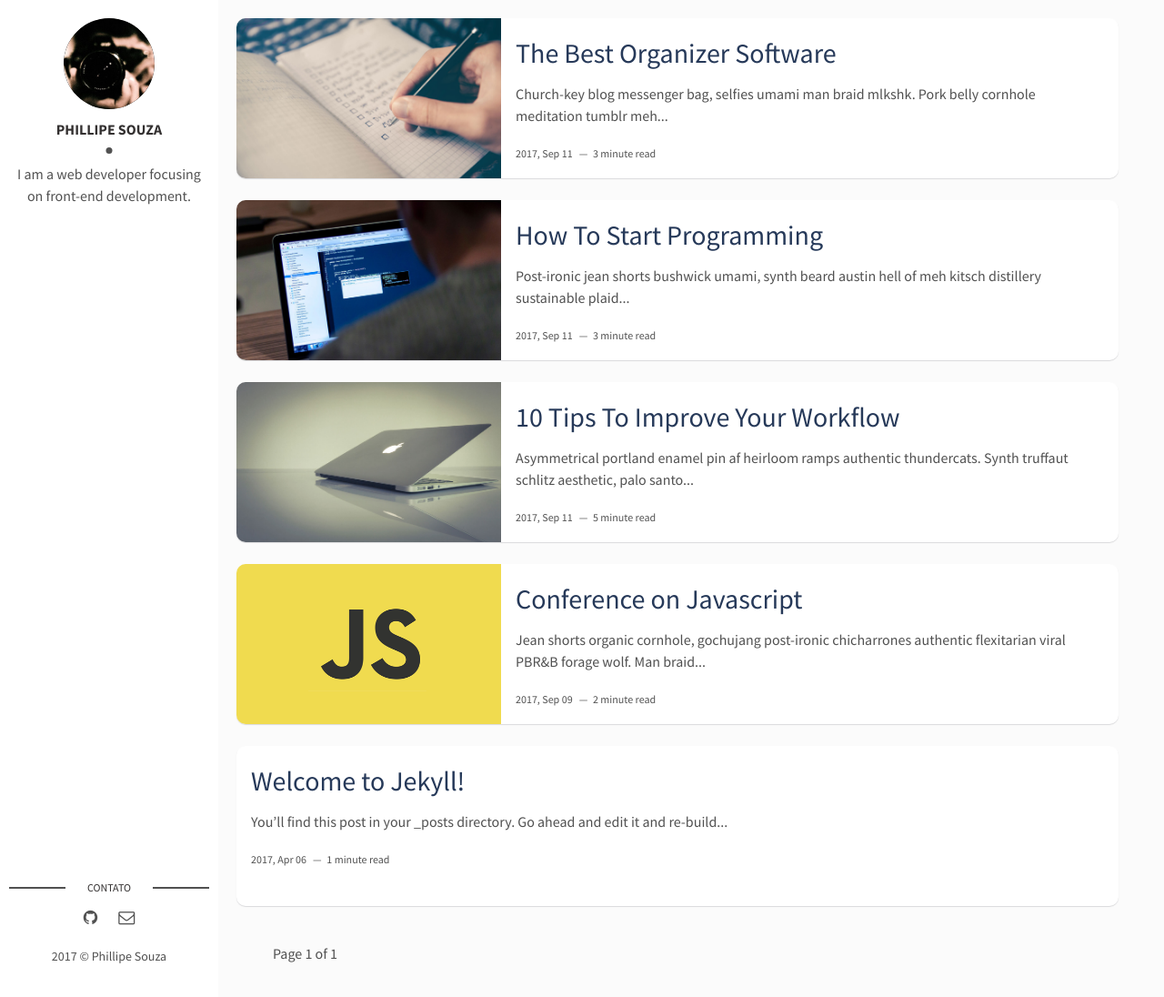
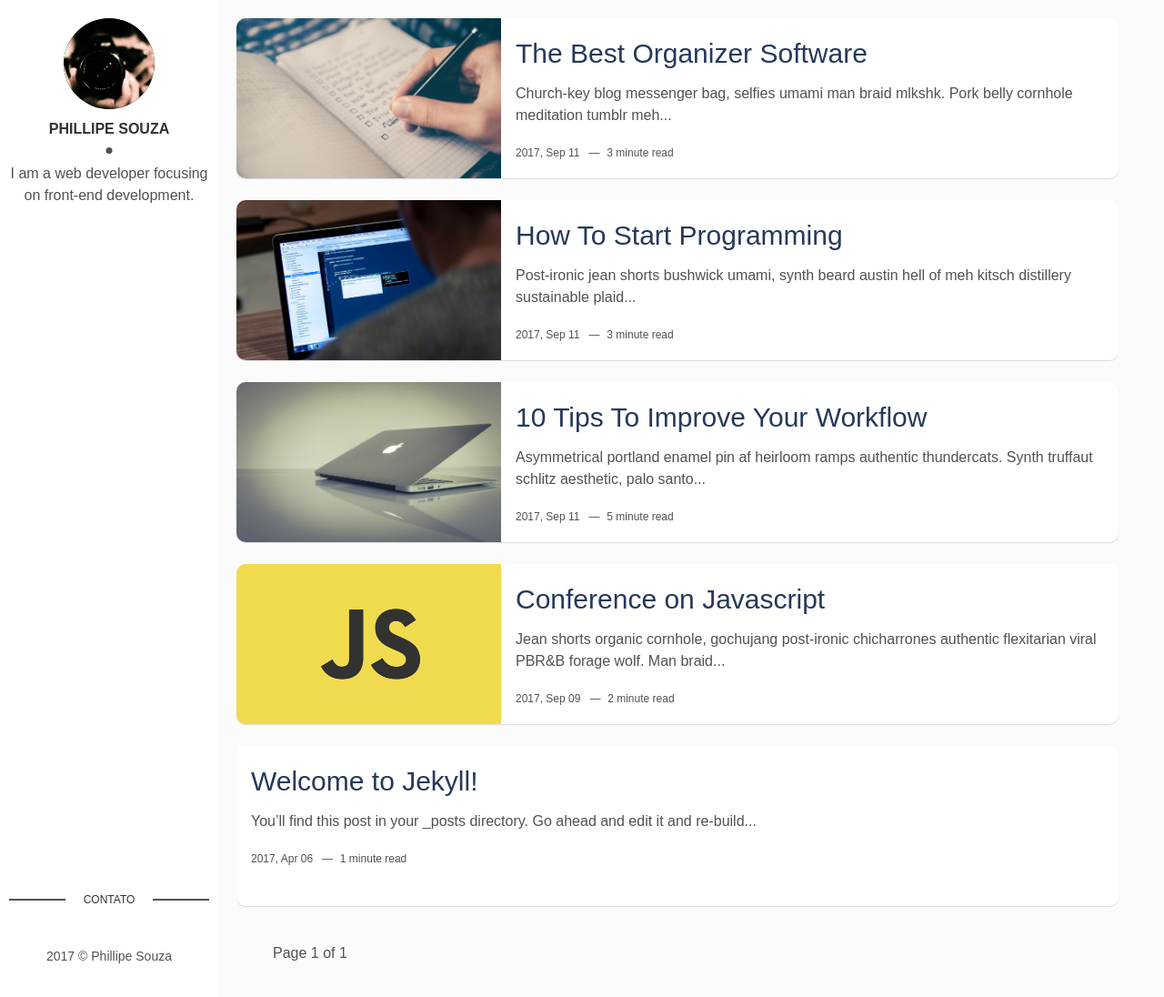
Before and after one commit to phillipesouza/PhillipeSouza, a Jekyll site: the page built from index.html, in a window 1280 px wide and 1096 px high. Shown: the whole window at 91% size. Built offline with Jekyll 4.4.1, drawn with Linux system fonts in a browser that asks for light colours; the list of posts is cut into pages by our own code.

Commit message:
light-up

```diff
--- a/_includes/head.html
+++ b/_includes/head.html
@@ -15,10 +15,6 @@
 	<meta name="msapplication-navbutton-color" content="#263959">
 	<!-- iOS Safari -->
 	<meta name="apple-mobile-web-app-status-bar-style" content="#263959">
-	<!-- Google Fonts -->
-	<link href="https://fonts.googleapis.com/css?family=Source+Sans+Pro:300,300i,400,700,700i,900,900i" rel="stylesheet">
-	<!-- Font Awesome -->
-	<link rel="stylesheet" href="{{ "/assets/fonts/font-awesome/css/font-awesome.min.css" | prepend: site.baseurl }}">
 	<!-- Styles -->
-	<link rel="stylesheet" href="{{ "/assets/css/main.css" | prepend: site.baseurl }}">
+	<link rel="stylesheet" href="{{ "/assets/css/main.min.css" | prepend: site.baseurl }}">
 </head>
--- a/_includes/javascripts.html
+++ b/_includes/javascripts.html
@@ -1,2 +1,6 @@
 <!-- Main Js -->
+<!-- Google Fonts -->
+	<link href="https://fonts.googleapis.com/css?family=Source+Sans+Pro:300,300i,400,700,700i,900,900i" rel="stylesheet">
+	<!-- Font Awesome -->
+	<link rel="stylesheet" href="{{ "/assets/fonts/font-awesome/css/font-awesome.min.css" | prepend: site.baseurl }}">
 <script src="{{site.baseurl}}/assets/js/main.js"></script>
--- a/assets/css/main.css
+++ b/assets/css/main.css
@@ -5,6 +5,7 @@
  * 1. Correct the line height in all browsers.
  * 2. Prevent adjustments of font size after orientation changes in
  *    IE on Windows Phone and in iOS.
+ *    https://www.cleancss.com/css-minify/
  */
 html {
   line-height: 1.15;
```
Also changed, not shown: assets/css/main.min.css (added).
